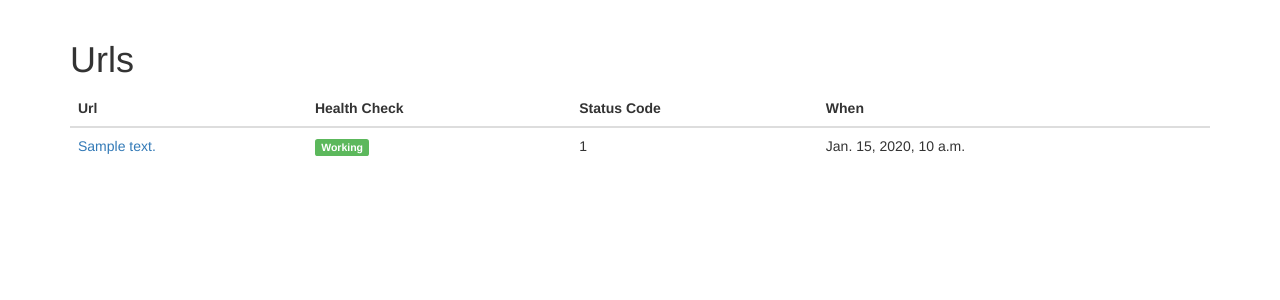
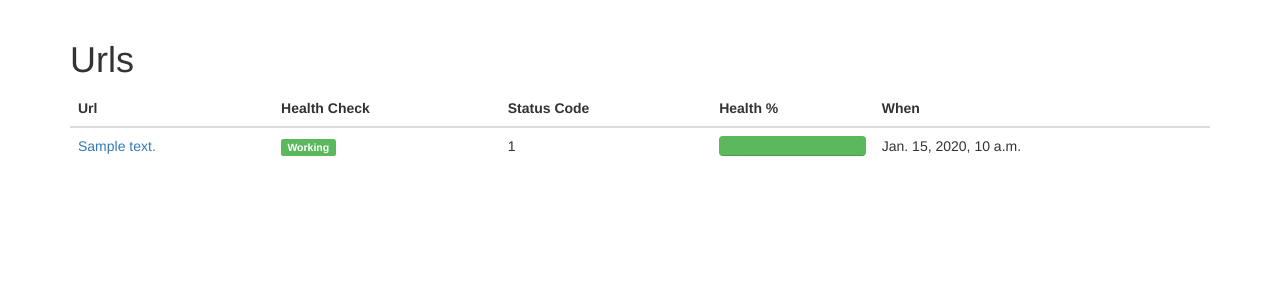
Before and after one commit to ricardodani/django-simple-healthcheck, a Django app: page /healthcheck/ in a window 1280 px wide. Shown: the part 52-352 px from the top of the page. Run offline with Django 3.2, Linux system fonts and the light colour scheme; tables that the repository leaves empty hold one stand-in row (values such as "Sample post"); some libraries are stand-ins or nearby versions.

Commit message:
Implemented status bar.

```diff
--- a/urlchecker/models.py
+++ b/urlchecker/models.py
@@ -14,9 +14,14 @@ class Url(models.Model):
         return self.address
 
     def check_url(self):
-        res = requests.get(self.address)
-        status = res.status_code == 200
-        hc = HealthCheck(url=self, status_code=res.status_code, status=status)
+        hc = HealthCheck(url=self)
+        try:
+            res = requests.get(self.address)
+        except requests.exceptions.ConnectionError:
+            hc.status = False
+        else:
+            hc.status_code = res.status_code
+            hc.status = res.status_code == 200
         hc.save()
 
     @property
@@ -30,12 +35,23 @@ class Url(models.Model):
         status_codes = self.healthcheck_set.values('status_code')
         ocurrences = {}
         for s in status_codes:
+            if s['status_code'] is None:
+                s['status_code'] = 'Server Down'
             if s['status_code'] in ocurrences:
                 ocurrences[s['status_code']] += 1
             else:
                 ocurrences[s['status_code']] = 1
         return [(x, ocurrences[x]) for x in ocurrences]
 
+    @property
+    def status_percent(self):
+        qs = self.healthcheck_set
+        rate = float(qs.filter(status=True).count()) / qs.all().count()
+        percent = int(rate * 100)
+        return {
+            'success': percent,
+            'warning': 100 - percent
+        }
 
 class HealthCheck(models.Model):
     '''A status of a checking url proccess.
@@ -43,7 +59,7 @@ class HealthCheck(models.Model):
 
     url = models.ForeignKey('Url')
     status = models.BooleanField()
-    status_code = models.IntegerField()
+    status_code = models.IntegerField(null=True)
     created_at = models.DateTimeField(auto_now_add=True)
     updated_at = models.DateTimeField(auto_now=True)
 
--- a/urlchecker/templates/urlchecker/url_list.html
+++ b/urlchecker/templates/urlchecker/url_list.html
@@ -13,6 +13,7 @@
                 <th>Url</th>
                 <th>Health Check</th>
                 <th>Status Code</th>
+                <th>Health %</th>
                 <th>When</th>
             </tr>
         </thead>
@@ -27,7 +28,25 @@
                     <span class="label label-warning">{% trans "Warning" %}</span>
                     {% endif %}
                 </td>
-                <td>{{ url.last_check.status_code }}</td>
+                <td>
+                    {% if  url.last_check.status_code %}
+                        {{ url.last_check.status_code }}
+                    {% else %}
+                        {% trans "Server Down" %}
+                    {% endif %}
+                </td>
+                <td>
+                    <div class="progress">
+                        {% with url.status_percent as status_percent %}
+                        <div class="progress-bar progress-bar-success" style="width: {{ status_percent.success }}%">
+                            <span class="sr-only">{{ status_percent.success }}% Complete (success)</span>
+                        </div>
+                        <div class="progress-bar progress-bar-warning" style="width: {{ status_percent.warning }}%">
+                            <span class="sr-only">{{ status_percent.warning }}% Complete (warning)</span>
+                        </div>
+                        {% endwith %}
+                    </div>
+                </td>
                 <td>{{ url.last_check.created_at }}</td>
             </tr>
         {% endfor %}
```
Also changed, not shown: urlchecker/templates/urlchecker/url_detail.html (+8 -1 lines), urlchecker/migrations/0004_auto__add_field_healthcheck_server_down__chg_field_healthcheck_status_.py (added), urlchecker/migrations/0005_auto__del_field_healthcheck_server_down.py (added).
